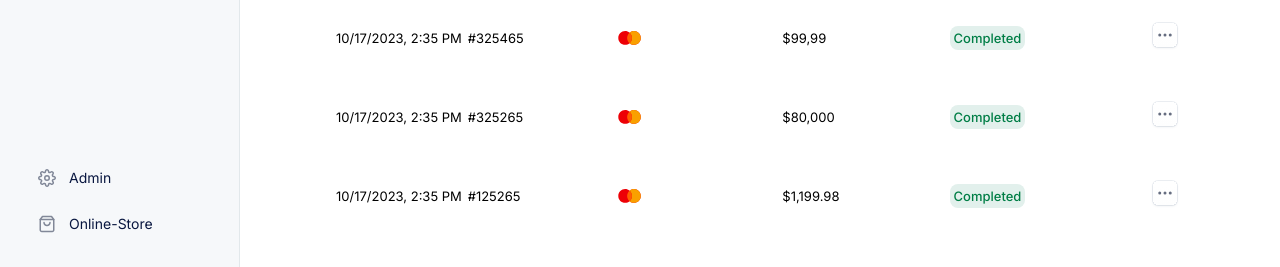
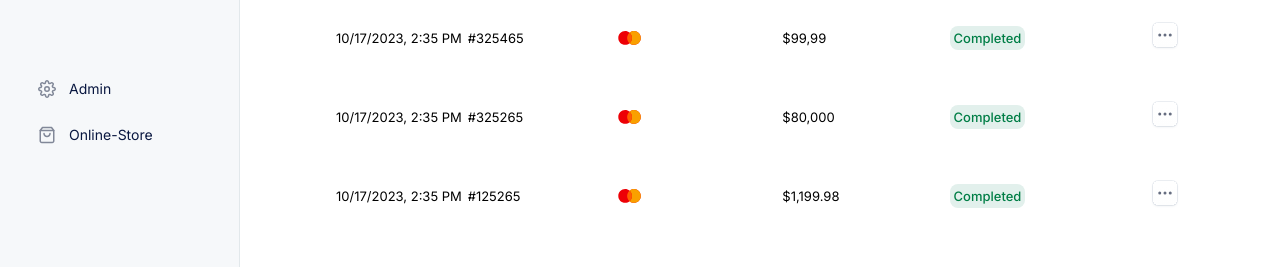
Before and after one commit to oscarhandsome/vue3-cartpanda, a Vue app: page /payments in a window 1280 px wide. Shown: the part 622-889 px from the top of the page. Built offline with nearby package versions, Linux system fonts and the light colour scheme.

Commit message:
fixed bottom links in menu

```diff
--- a/src/components/layout/TheSideBar/TheSidebarMenu.vue
+++ b/src/components/layout/TheSideBar/TheSidebarMenu.vue
@@ -104,7 +104,7 @@
         <BaseIcon :name="item.icon" class="mr-3" />
       </NavigationItem>
     </div>
-    <div class="flex flex-col gap-2 mb-0 mt-auto">
+    <div class="flex flex-col gap-2 mb-0 mt-auto fixed bottom-6">
       <NavigationItem
         v-for="item in menuBottom"
         :key="item.id"
--- a/src/views/Admin/index.vue
+++ b/src/views/Admin/index.vue
@@ -1,6 +1,4 @@
-<script lang="ts" setup>
-import { RouterView } from 'vue-router'
-</script>
+<script lang="ts" setup></script>
 
 <template>
   <div>
```
